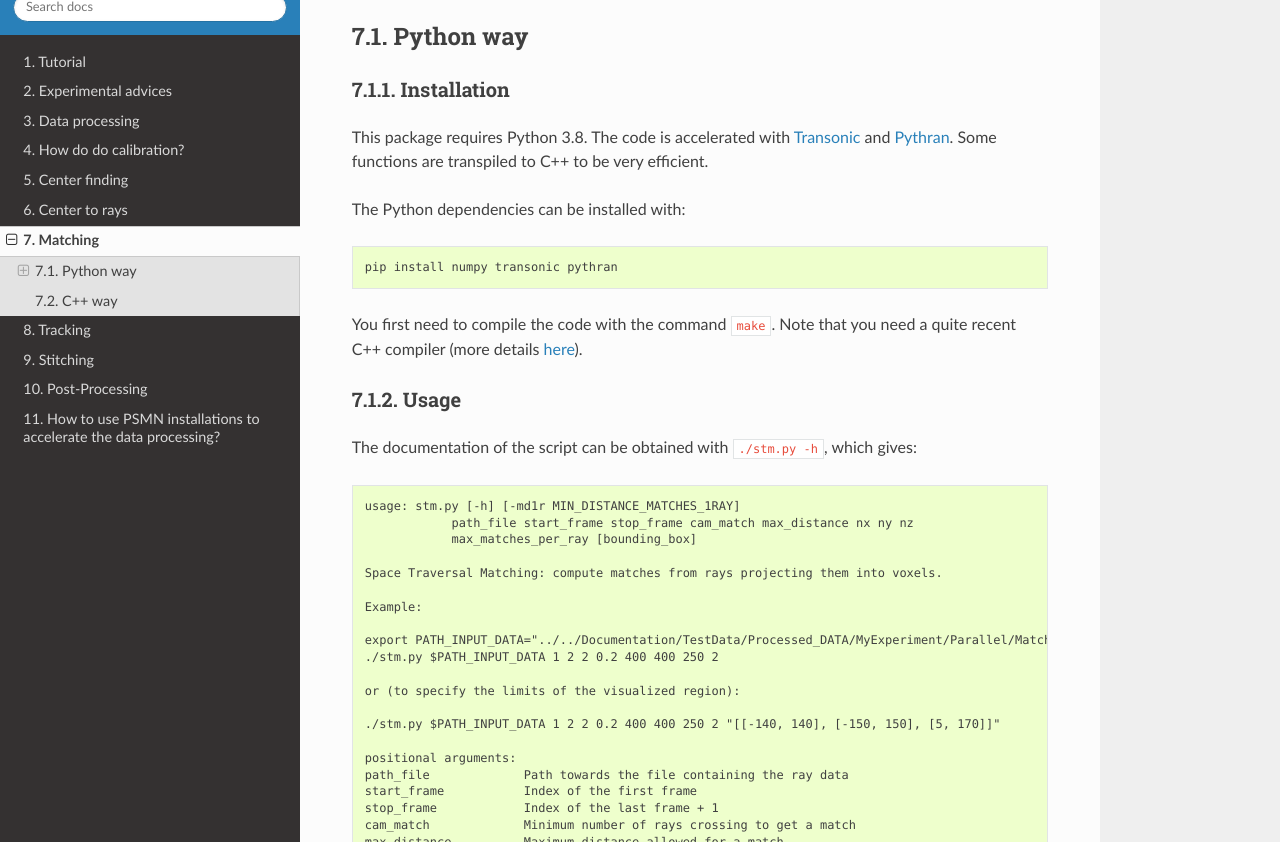
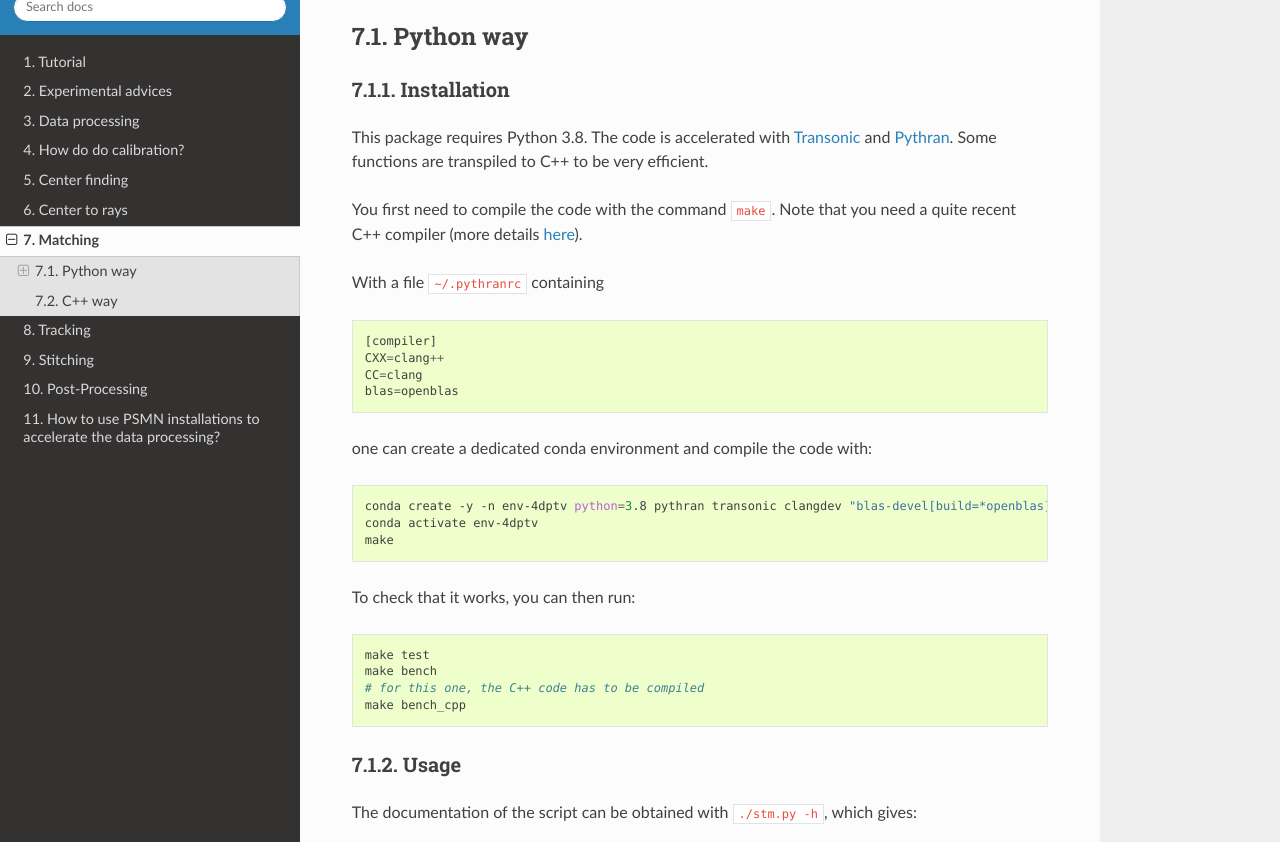
Before and after one commit to turbulencelyon/4d-ptv, a Sphinx documentation site: the page built from Documentation/source/Matching.rst, in a window 1280 px wide and 900 px high, scrolled down 1292 px, cut to the strip 58-900 px from the top of the window. Built offline with Sphinx 7.4.7 and the Read the Docs theme 2.0.0, drawn with Linux system fonts in a browser that asks for light colours; cross-references to code outside the pages are shown as plain code.

Commit message:
Update doc installation

```diff
--- a/Documentation/source/Matching.rst
+++ b/Documentation/source/Matching.rst
@@ -38,13 +38,33 @@
 <https://pythran.readthedocs.io>`_. Some functions are transpiled to C++ to be
 very efficient.
 
-The Python dependencies can be installed with::
-
-  pip install numpy transonic pythran
-
 You first need to compile the code with the command ``make``. Note that you
 need a quite recent C++ compiler (more details `here
 <https://fluidsim.readthedocs.io/en/latest/install.html#about-using-pythran-to-compile-functions>`_).
+
+With a file ``~/.pythranrc`` containing
+
+.. code-block::
+
+    [compiler]
+    CXX=clang++
+    CC=clang
+    blas=openblas
+
+one can create a dedicated conda environment and compile the code with:
+
+.. code-block:: bash
+
+    conda create -y -n env-4dptv python=3.8 pythran transonic clangdev "blas-devel[build=*openblas]"
+    conda activate env-4dptv
+    make
+
+To check that it works, you can then run::
+
+    make test
+    make bench
+    # for this one, the C++ code has to be compiled
+    make bench_cpp
 
 Usage
 ~~~~~
```
Also changed, not shown: 1 other file.
